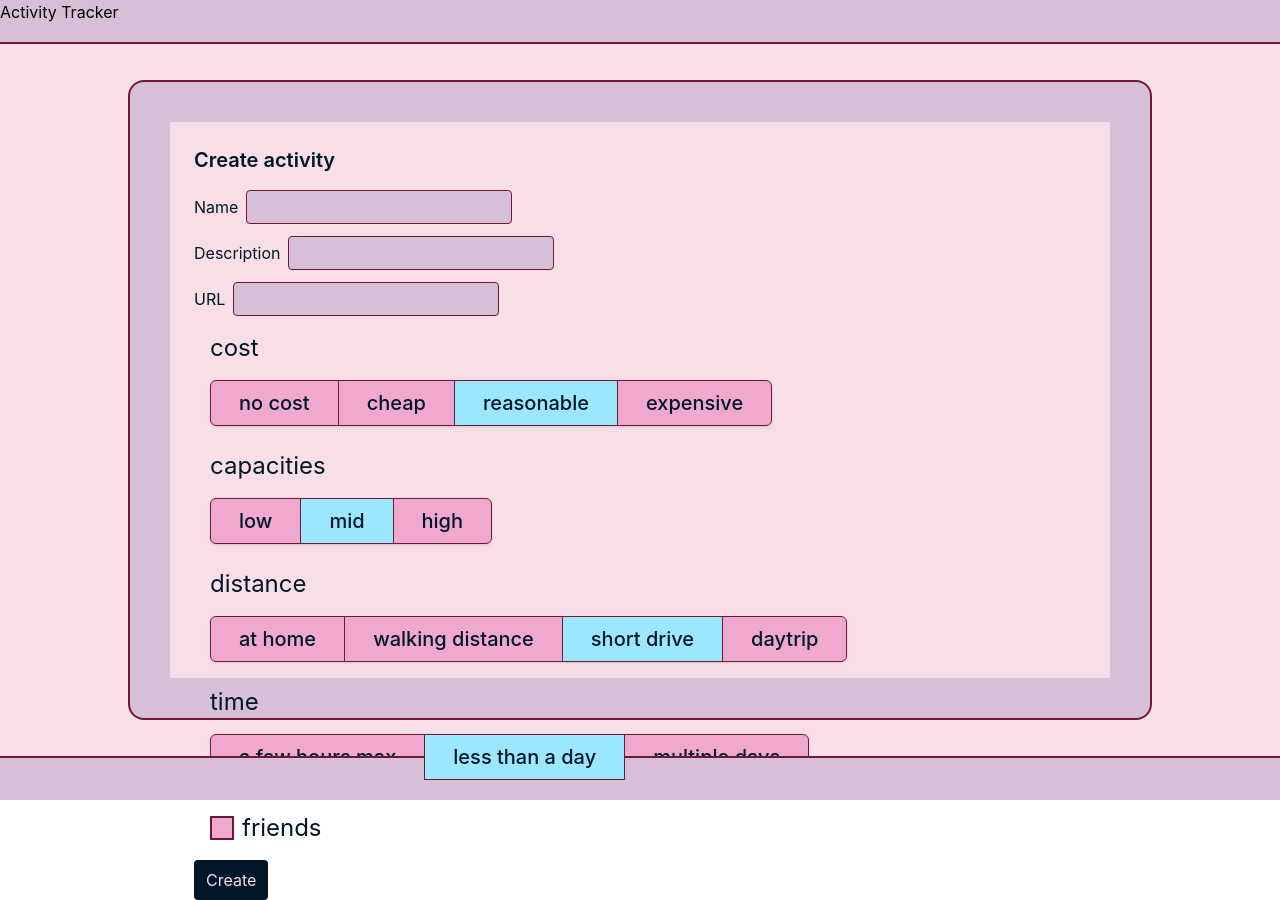
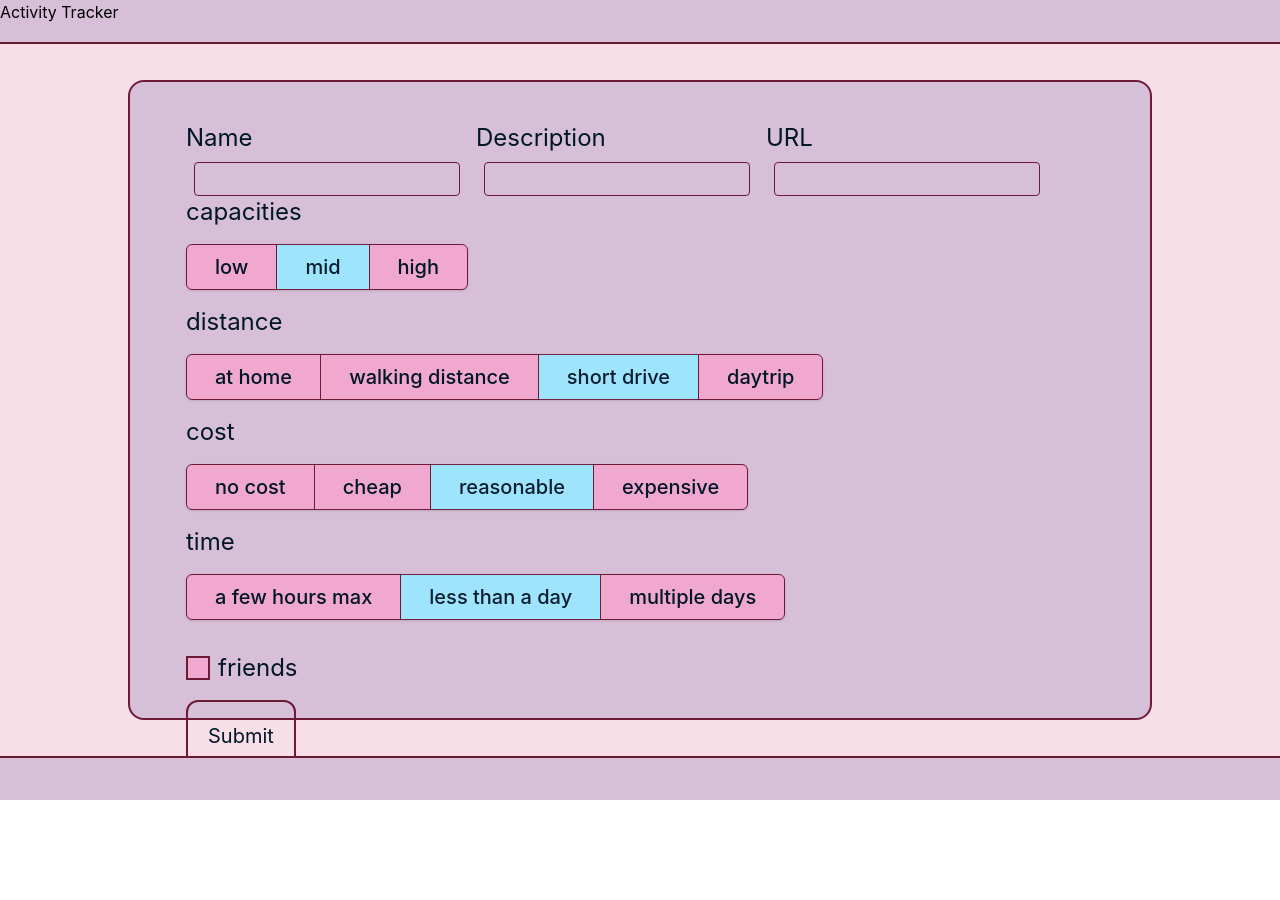
Before and after one commit to pixelivy/activity-tracker, a React (Vite) app in the folder UI/: page /create in a window 1280 px wide. After the commit the page ends 800 px from the top, so only its background shows below. Built offline with nearby package versions, Linux system fonts and the light colour scheme; no server answers.

Commit message:
feat: refactor Create component layout and integrate InputField for better user input handling

```diff
--- a/UI/src/routes/Create.tsx
+++ b/UI/src/routes/Create.tsx
@@ -1,9 +1,9 @@
-import { useState, type FormEvent } from "react";
-import { CategoryCheckbox, CategoryPicker } from "../components/OptionTools";
+import { useState } from "react";
+import { CategoryCheckbox, CategoryPicker, InputField } from "../components/OptionTools";
 import { costItems, timeItems, capacityItems, distanceItems } from "../utils/interfaces";
+import { Button } from "@base-ui/react";
 
 export default function Create() {
-    const apiBaseUrl = (import.meta.env.VITE_API_BASE_URL ?? "http://localhost:8000").replace(/\/$/, "");
     const [name, setName] = useState<string>("");
     const [description, setDescription] = useState<string>("");
     const [url, setUrl] = useState<string>("");
@@ -12,101 +12,19 @@ export default function Create() {
     const [distance, setDistance] = useState<number>(2);
     const [time, setTime] = useState<number>(2);
     const [friends, setFriends] = useState<boolean>(false);
-    const [message, setMessage] = useState<string>("");
 
-    async function handleSubmit(event: FormEvent<HTMLFormElement>) {
-        event.preventDefault();
-        setMessage("");
-
-        const payload = {
-            name,
-            capacities,
-            cost,
-            distance,
-            time,
-            friends,
-            description,
-            url
-        };
-
-        try {
-            const response = await fetch(`${apiBaseUrl}/add_activity`, {
-                method: "POST",
-                headers: {
-                    "Content-Type": "application/json"
-                },
-                body: JSON.stringify(payload)
-            });
-
-            if (!response.ok) {
-                const errorText = await response.text();
-                setMessage(`Could not create activity (HTTP ${response.status})${errorText ? `: ${errorText}` : "."}`);
-                return;
-            }
-
-            setMessage("Activity created.");
-            setName("");
-            setDescription("");
-            setUrl("");
-            setCost(2);
-            setCapacities(2);
-            setDistance(2);
-            setTime(2);
-            setFriends(false);
-        } catch (error) {
-            if (error instanceof Error) {
-                setMessage(`Network error while creating activity: ${error.message}`);
-                return;
-            }
-            setMessage("Network error while creating activity.");
-        }
-    }
-
-    return (
-        <form className="bg-back size-full p-6 text-text" onSubmit={handleSubmit}>
-            <h1 className="mb-4 text-xl font-semibold">Create activity</h1>
-            <div className="mb-3">
-                <label htmlFor="name">Name</label>
-                <input
-                    id="name"
-                    type="text"
-                    value={name}
-                    onChange={(event) => setName(event.target.value)}
-                    required
-                    className="ml-2 rounded border border-edge bg-surface px-2 py-1"
-                />
-            </div>
-            <div className="mb-3">
-                <label htmlFor="description">Description</label>
-                <input
-                    id="description"
-                    type="text"
-                    value={description}
-                    onChange={(event) => setDescription(event.target.value)}
-                    required
-                    className="ml-2 rounded border border-edge bg-surface px-2 py-1"
-                />
-            </div>
-            <div className="mb-4">
-                <label htmlFor="url">URL</label>
-                <input
-                    id="url"
-                    type="text"
-                    value={url}
-                    onChange={(event) => setUrl(event.target.value)}
-                    required
-                    className="ml-2 rounded border border-edge bg-surface px-2 py-1"
-                />
-            </div>
-
-            <div className="mb-2"><CategoryPicker category="cost" value={cost} setValue={setCost} options={costItems} /></div>
-            <div className="mb-2"><CategoryPicker category="capacities" value={capacities} setValue={setCapacities} options={capacityItems} /></div>
-            <div className="mb-2"><CategoryPicker category="distance" value={distance} setValue={setDistance} options={distanceItems} /></div>
-            <div className="mb-2"><CategoryPicker category="time" value={time} setValue={setTime} options={timeItems} /></div>
-            <div className="mb-4"><CategoryCheckbox category="friends" value={friends} setValue={setFriends} /></div>
-
-            <button type="submit" className="rounded bg-text px-3 py-2 text-back">Create</button>
-            {message ? <p className="mt-3">{message}</p> : null}
-        </form>
+    return (<>
+        <div className="flex flex-col md:flex-row items-start">
+        <InputField label="Name" value={name} setValue={setName}/>
+        <InputField label="Description" value={description} setValue={setDescription}/>
+        <InputField label="URL" value={url} setValue={setUrl}/>
+        </div>
+        <CategoryPicker category="capacities" value={capacities} setValue={setCapacities} options={capacityItems} />
+        <CategoryPicker category="distance" value={distance} setValue={setDistance} options={distanceItems} />
+        <CategoryPicker category="cost" value={cost} setValue={setCost} options={costItems} />
+        <CategoryPicker category="time" value={time} setValue={setTime} options={timeItems} />
+        <CategoryCheckbox category="friends" value={friends} setValue={setFriends} />
+        <Button className="rounded-xl p-1 m-2 md:m-4 flex border-edge border-2 text-text text-s md:text-xl md:p-5">Submit</Button>
+        </>
     );
 }
--- a/UI/src/styles/index.css
+++ b/UI/src/styles/index.css
@@ -19,6 +19,7 @@ body {
 
 [data-pressed] {
     background-color: var(--color-accent);
+    opacity: 95%;
     box-shadow: inset;
     position: relative;
     z-index: 10;
```
